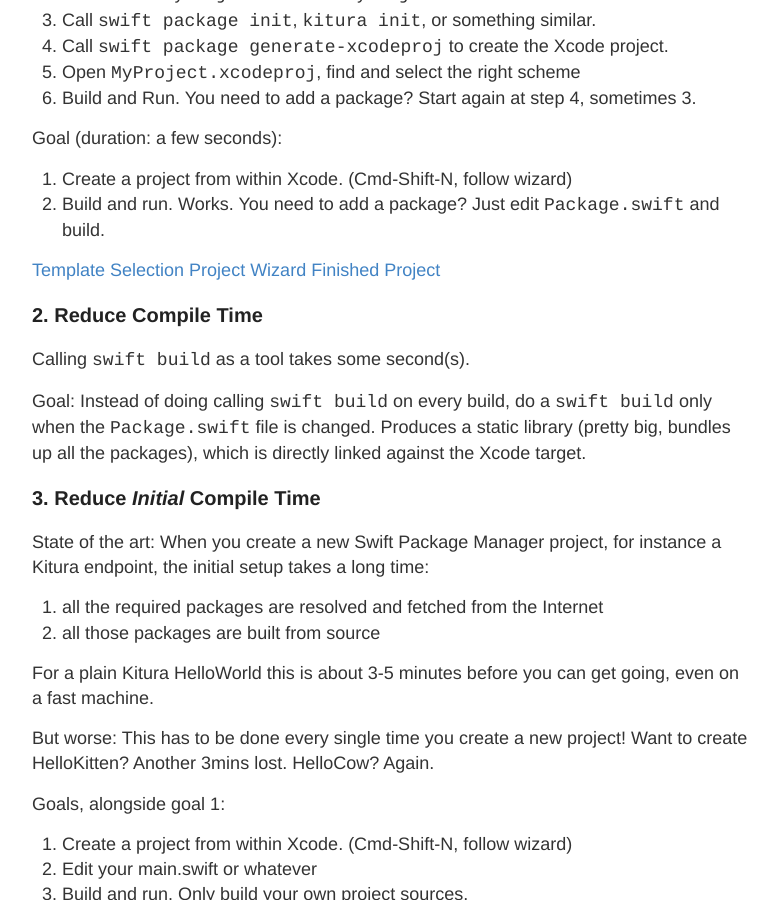
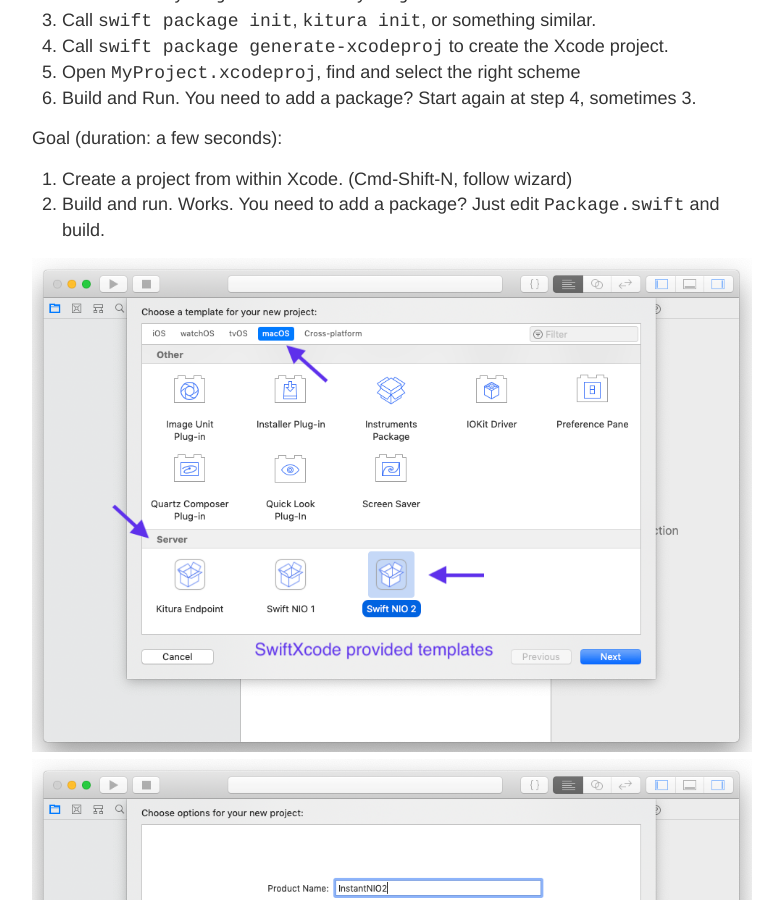
Before and after one commit to SwiftXcode/SwiftXcode.github.io, a Jekyll site: the page built from index.md, in a window 1280 px wide and 900 px high, scrolled down 553 px. Shown: the whole window, without its empty margins (248-1031 px from the left). Built offline with Jekyll 4.4.1, drawn with Linux system fonts in a browser that asks for light colours.

Commit message:
Images, not links
..

```diff
--- a/index.md
+++ b/index.md
@@ -44,9 +44,9 @@
 2. Build and run. Works.
 You need to add a package? Just edit `Package.swift` and build.
 
-[Template Selection](images/nio-2-setup/01-type-select.png)
-[Project Wizard](images/nio-2-setup/02-wizard.png)
-[Finished Project](images/nio-2-setup/03-project.png)
+![Template Selection](images/nio-2-setup/01-type-select.png)
+![Project Wizard](images/nio-2-setup/02-wizard.png)
+![Finished Project](images/nio-2-setup/03-project.png)
 
 ### 2. Reduce Compile Time
 
```
